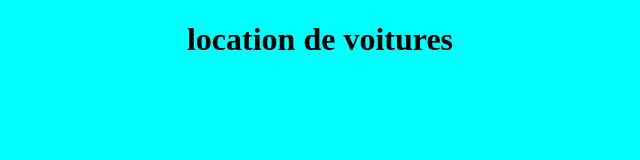
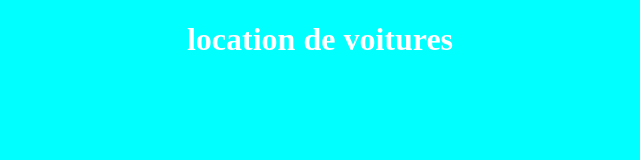
Before and after one commit to Kebista/voiture, a plain HTML site: page index.html in a window 1280 px wide. Shown: the whole page, without its empty margins (320-960 px from the left). Drawn offline with Linux system fonts and the light colour scheme.

Commit message:
modifier couleur grand titre

```diff
--- a/index.html
+++ b/index.html
@@ -6,6 +6,6 @@
     <title>Document</title>
 </head>
 <body style="background-color: aqua;">
-    <h1 style="text-align: center;">location de voitures</h1>
+    <h1 style="text-align: center; color: white;">location de voitures</h1>
 </body>
 </html>
```
